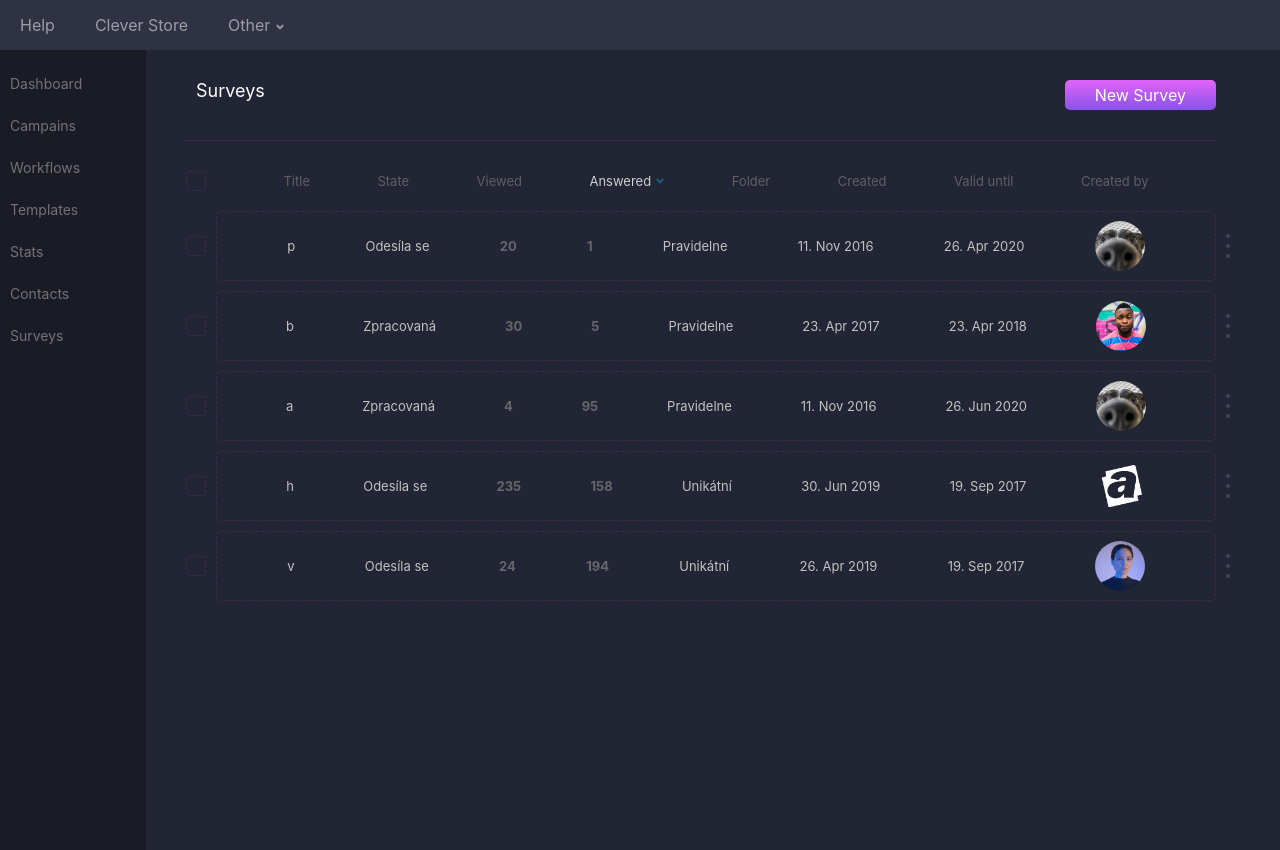
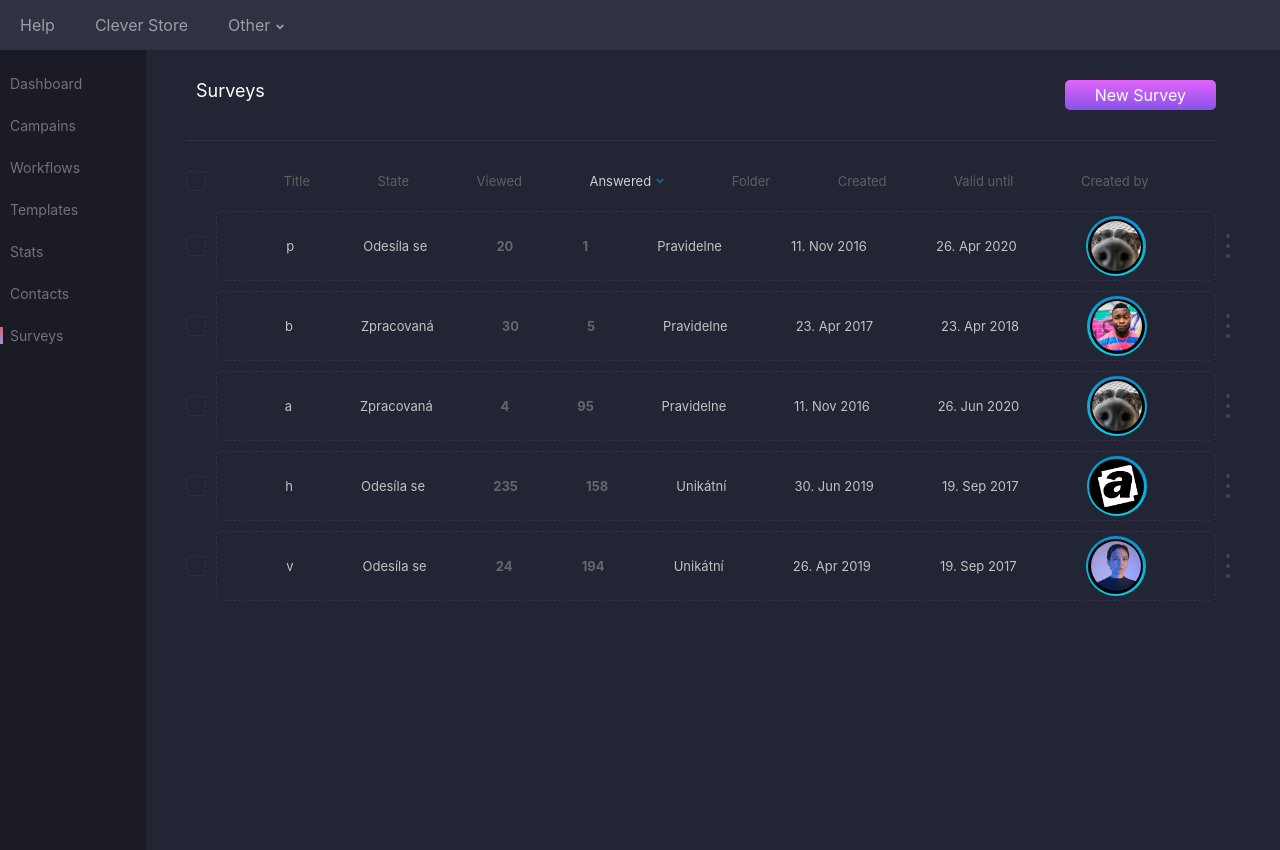
Before and after one commit to 5hrug/surveys, a Next.js app: page / in a window 1280 px wide. Built offline with nearby package versions, Linux system fonts and the light colour scheme.

Commit message:
started with side panel decoration

```diff
--- a/Components/MainContent/Table.tsx
+++ b/Components/MainContent/Table.tsx
@@ -3,9 +3,8 @@ import TableItem, { stateType, folderType } from './TableItem';
 import styled from 'styled-components';
 import TableHeader from './TableHeader';
 import apiData from '../../lib/surveys.json';
-import alzaLogo from '../../assets/u.png'
-import Image from 'next/image'
-
+import alzaLogo from '../../assets/u.png';
+import Image from 'next/image';
 
 type FieldSortType = string | number;
 
@@ -28,17 +27,17 @@ const allSortedAsc = () => {
 };
 
 function Table() {
+
    const [expanded, setExpanded] = useState<number>(-1);
    const surveysData = apiData.data;
    const [sortedSurveys, setSortedSurveys] = useState<any>();
    const [headerWhiteColor, setHeaderWhiteColor] = useState('');
-
+   const [allCheckboxes, setAllCheckboxes] = useState(false);
    const [isCheck, setIsCheck] = useState<number[]>([]);
 
    useEffect(() => {
       handleClickSort('answered');
    }, []);
-   useEffect(() => {}, [isCheck]);
 
    const handleThreeDots = (id: number) => {
       if (expanded === -1) setExpanded(id);
@@ -49,9 +48,8 @@ function Table() {
    const handleClickSort = (fieldToSort: FieldSortType) => {
       switch (fieldToSort) {
          case 'title':
-            if(headerWhiteColor==='title')setHeaderWhiteColor('descTitle');
+            if (headerWhiteColor === 'title') setHeaderWhiteColor('descTitle');
             else setHeaderWhiteColor('title');
-
             if (sortTitle) {
                allSortedAsc();
                const newSurveys = surveysData.slice();
@@ -73,8 +71,7 @@ function Table() {
             break;
 
          case 'state':
-            if(headerWhiteColor==='state')setHeaderWhiteColor('descState');
-
+            if (headerWhiteColor === 'state') setHeaderWhiteColor('descState');
             else setHeaderWhiteColor('state');
             if (sortState) {
                allSortedAsc();
@@ -97,8 +94,8 @@ function Table() {
             break;
 
          case 'viewed':
-            if(headerWhiteColor==='viewed')setHeaderWhiteColor('descViewed');
-
+            if (headerWhiteColor === 'viewed')
+               setHeaderWhiteColor('descViewed');
             else setHeaderWhiteColor('viewed');
             if (sortViewed) {
                allSortedAsc();
@@ -121,8 +118,8 @@ function Table() {
             break;
 
          case 'answered':
-            if(headerWhiteColor==='answered')setHeaderWhiteColor('descAnswered');
-
+            if (headerWhiteColor === 'answered')
+               setHeaderWhiteColor('descAnswered');
             else setHeaderWhiteColor('answered');
             if (sortAnswered) {
                allSortedAsc();
@@ -145,8 +142,8 @@ function Table() {
             break;
 
          case 'folder':
-            if(headerWhiteColor==='folder')setHeaderWhiteColor('descFolder');
-
+            if (headerWhiteColor === 'folder')
+               setHeaderWhiteColor('descFolder');
             else setHeaderWhiteColor('folder');
             if (sortFolder) {
                allSortedAsc();
@@ -169,8 +166,8 @@ function Table() {
             break;
 
          case 'created':
-            if(headerWhiteColor==='created')setHeaderWhiteColor('descCreated');
-
+            if (headerWhiteColor === 'created')
+               setHeaderWhiteColor('descCreated');
             else setHeaderWhiteColor('created');
             if (sortCreated) {
                allSortedAsc();
@@ -193,8 +190,8 @@ function Table() {
             break;
 
          case 'validUntil':
-            if(headerWhiteColor==='validUntil')setHeaderWhiteColor('descValidUntil');
-
+            if (headerWhiteColor === 'validUntil')
+               setHeaderWhiteColor('descValidUntil');
             else setHeaderWhiteColor('validUntil');
             if (sortValidUntil) {
                allSortedAsc();
@@ -219,20 +216,19 @@ function Table() {
    };
 
    const handleClickCheckbox = (checked: boolean, id: number) => {
-      setIsCheck([...isCheck, id]);
       if (!checked) {
          setIsCheck(isCheck.filter((item) => item !== id));
-      }
+      } else setIsCheck([...isCheck, id]);
    };
-   const [allCheckboxes, setAllCheckboxes] = useState(false);
 
    const handleClickAllCheckboxes = () => {
-      setAllCheckboxes(!allCheckboxes);
-      const newData = surveysData.slice();
-      setIsCheck(newData.map((li) => li.id));
       if (allCheckboxes) {
          setIsCheck([]);
+      } else {
+         const newData = surveysData.slice();
+         setIsCheck(newData.map((item) => item.id));
       }
+      setAllCheckboxes(!allCheckboxes);
    };
    return (
       <Container>
--- a/Components/MainContent/TableHeader.tsx
+++ b/Components/MainContent/TableHeader.tsx
@@ -138,6 +138,13 @@ const Item = styled.div`
    color: ${({ color }) => (color ? '#cfcfcf' : '#5f5f64')};
    font-size: 13px;
    cursor: pointer;
+
+   -webkit-touch-callout: none;
+    -webkit-user-select: none;
+     -khtml-user-select: none;
+       -moz-user-select: none;
+        -ms-user-select: none;
+            user-select: none;
 `;
 
 export default TableHeader;
--- a/Components/MainContent/TableItem.tsx
+++ b/Components/MainContent/TableItem.tsx
@@ -42,7 +42,7 @@ export function TableItem(props: Props) {
    const colorId = String(props.id);
 
    useEffect(() => {
-      props.handleClickCheckbox && props.handleClickCheckbox(checked, props.id);
+      props.handleClickCheckbox(checked, props.id);
    }, [checked]);
 
    return (
@@ -62,12 +62,16 @@ export function TableItem(props: Props) {
                <Item>{props.folder}</Item>
                <Item>{handleUnix(props.created)}</Item>
                <Item>{handleUnix(props.validUntil)}</Item>
+               <ImageRingTeal>
+                  <ImageRingBlack>
                      <CreatedByImage
                         src={require('../../assets/' + props.image)}
                         height={50}
                         width={50}
                         alt='Logo'
                      />
+                  </ImageRingBlack>
+               </ImageRingTeal>
             </Container>
             <ThreeDots onClick={props.onClickDots} />
          </Row>
@@ -100,6 +104,23 @@ export function TableItem(props: Props) {
       </Wrapper>
    );
 }
+const ImageRingBlack = styled('div')`
+   height: 55px;
+   width: 55px;
+   background-color: black;
+   display: flex;
+   justify-content: center;
+   align-items: center;
+   border-radius: 50%;
+`;
+
+const ImageRingTeal = styled(ImageRingBlack)`
+   height: 60px;
+   width: 60px;
+   /* background-color: teal; */
+   background: linear-gradient(#0b8fcc, #0bcbe4);;
+
+`;
 
 const CreatedByImage = styled(Image)`
    border-radius: 50%;
--- a/Components/SideBar/Item.tsx
+++ b/Components/SideBar/Item.tsx
@@ -1,27 +1,42 @@
-import React from 'react'
-import styled from 'styled-components'
+import React from 'react';
+import styled from 'styled-components';
+import Link from 'next/link';
 
-interface Props{
+interface Props {
    text: string;
    icon?: any;
+   selected?: string;
+   onClick?: (name: string) => void;
 }
-function Item({text,icon}:Props) {
+function Item({ text, icon, selected, onClick }: Props) {
    return (
-    <Container>
-
+      <Container onClick={() => onClick && onClick(text)}>
+         {selected === text ? <Selected /> : null}
             <Title>{text}</Title>
       </Container>
-  )
+   );
 }
-// #434348
+
+const Selected = styled('div')`
+   width: 3px;
+   position: absolute;
+   height: 100%;
+   min-height: 100%;
+   max-height: 100%;
+   /* height: 50px; */
+   background: linear-gradient(#e66465, #9198e5);
+`;
 const Container = styled.div`
+   position: relative;
+
    color: #727278;
    display: flex;
    align-items: center;
    margin: 25px 0;
 `;
-const Title = styled.div`
+const Title = styled.a`
    font-size: 14px;
-margin-left:10px;
+   margin-left: 10px;
+   text-decoration: none;
 `;
-export default Item
+export default Item;
--- a/Components/SideBar/SideBar.tsx
+++ b/Components/SideBar/SideBar.tsx
@@ -1,17 +1,21 @@
-import React from 'react'
+import React,{useState} from 'react'
 import styled from 'styled-components';
 import Item from './Item'
 
 function SideBar() {
+  const [selected, setSelected] = useState('Surveys');
+  const handleClickSelected = (name:string) => {
+    setSelected(name);
+  }
   return (
     <Container>
-      <Item text='Dashboard' />
-      <Item text='Campains'/>
-      <Item text='Workflows'/>
-      <Item text='Templates'/>
-      <Item text='Stats'/>
-      <Item text='Contacts'/>
-      <Item text='Surveys'/>
+      <Item text='Dashboard' selected={selected} onClick={handleClickSelected} />
+      <Item text='Campains' selected={selected} onClick={handleClickSelected}/>
+      <Item text='Workflows' selected={selected} onClick={handleClickSelected}/>
+      <Item text='Templates' selected={selected} onClick={handleClickSelected}/>
+      <Item text='Stats' selected={selected} onClick={handleClickSelected}/>
+      <Item text='Contacts' selected={selected} onClick={handleClickSelected}/>
+      <Item text='Surveys' selected={selected} onClick={handleClickSelected}/>
     </Container>
   )
 }
--- a/pages/index.tsx
+++ b/pages/index.tsx
@@ -1,6 +1,6 @@
 import Head from 'next/head';
 import Table from '../Components/MainContent/Table';
-import Header from '../Components/Header/Header';
+import SurveysHeader from '../Components/SurveysHeader/SurveysHeader';
 import SideBar from '../Components/SideBar/SideBar';
 import styled from 'styled-components';
 
@@ -14,8 +14,7 @@ export default function Home() {
          </Head>
 
          <MainContainer>
-            {/* <TempBox>asdasd</TempBox> */}
-            <Header />
+            <SurveysHeader />
             <ContainerTableSideBar>
                <SideBar />
                <Table />
@@ -31,14 +30,7 @@ const AppWrapper = styled.div`
 const MainContainer = styled.main`
    width: 100%;
    height: 100%;
-   /* border: solid 5px #b38f8f;
-   background-color: '#c02b2b'; */
-`;
-const TempBox = styled.div`
-   width: 1000px;
-   height: 1000px;
-   border: solid 5px #3f3e3e;
-   background-color: '#c02b2b';
+
 `;
 
 const ContainerTableSideBar = styled.div`
--- a/styles/globals.css
+++ b/styles/globals.css
@@ -6,13 +6,13 @@ body {
       Ubuntu, Cantarell, Fira Sans, Droid Sans, Helvetica Neue, sans-serif;
 }
 
-/* html,
-      body, */
-      /* body > div:first-child,
-      div#__next, */
+html,
+      body,
+      body > div:first-child,
+      div#__next,
       div#__next > div
       {
-        height: 100vh;
+        height: 100%;
       }
 
 a {
@@ -23,7 +23,3 @@ a {
 * {
    box-sizing: border-box;
 }
-
-table, th, td, tr {
-   border: 1px solid black;
-}
```
Also changed, not shown: Components/SurveysHeader/SurveysHeader.tsx (renamed from Components/Header/Header.tsx). Lines whose indentation alone changed are shown as unchanged.
